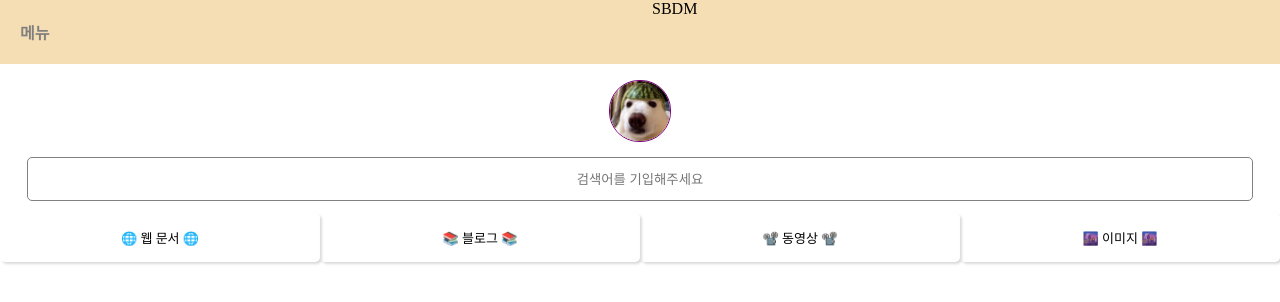
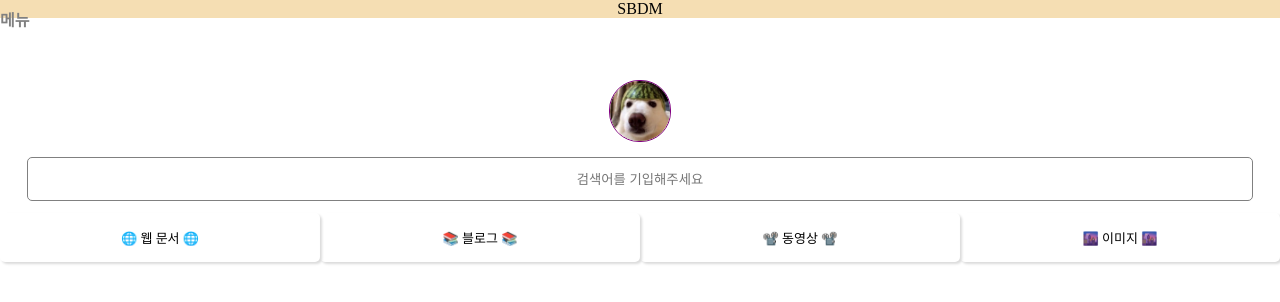
Before and after one commit to sstipdev/Search-Engine, a React (Vite) app: page /main in a window 1280 px wide. Shown: the top 302 px of the page. Built offline with nearby package versions, Linux system fonts and the light colour scheme; no server answers; sample sign-in values are in the browser's storage.

Commit message:
navbar 기초 퍼블리싱

```diff
--- a/src/components/NavBar.jsx
+++ b/src/components/NavBar.jsx
@@ -6,8 +6,17 @@ const NavBar = () => {
   const [nav, setNav] = useState(false);
   const showNavBarMenu = () => setNav((prev) => !prev);
   return (
-    <div className={styles.btn} id={nav ? styles.show : styles.hide} onClick={showNavBarMenu}>
-      <div>메뉴</div>
+    <div className={styles.btn} id={nav ? styles.show : ""}>
+      <div className={styles.test}>
+        <span onClick={showNavBarMenu}>{!nav && "메뉴"}</span>
+      </div>
+      <div id={nav ? styles.showModal : ""}>
+        {nav && (
+          <div onClick={showNavBarMenu} className={styles.modalText}>
+            반갑습니다
+          </div>
+        )}
+      </div>
     </div>
   );
 };
--- a/src/styles/components/NavBar.module.css
+++ b/src/styles/components/NavBar.module.css
@@ -1,7 +1,9 @@
 .btn {
   color: red;
   margin: 0;
-  padding: 20px;
+  position: fixed;
+  z-index: 99;
+  width: 100%;
 }
 
 .btn:hover {
@@ -9,11 +11,43 @@
   font-weight: bold;
 }
 
+.test {
+  width: 100%;
+}
+
+.test:first-child {
+  padding-top: 7px;
+  position: absolute;
+}
+
 #show {
   color: green;
   width: 100%;
   height: 100vh;
-  background-color: rgba(0, 0, 0, 0.5);
-  position: absolute;
+  background-color: rgba(0, 0, 0, 0.7);
   overflow: hidden;
+  transition: all 0.5s;
 }
+
+@keyframes fadeInMenuLeft {
+  0% {
+    opacity: 0;
+    transform: translate3d(-100%, 0, 0);
+  }
+  100% {
+    opacity: 1;
+    transform: translateZ(0);
+  }
+}
+
+#showModal {
+  width: 30%;
+  background-color: white;
+  height: 100vh;
+  animation: fadeInMenuLeft 0.5s;
+}
+
+.modalText {
+  text-align: center;
+  animation: fadeInMenuLeft 1s;
+}
```
